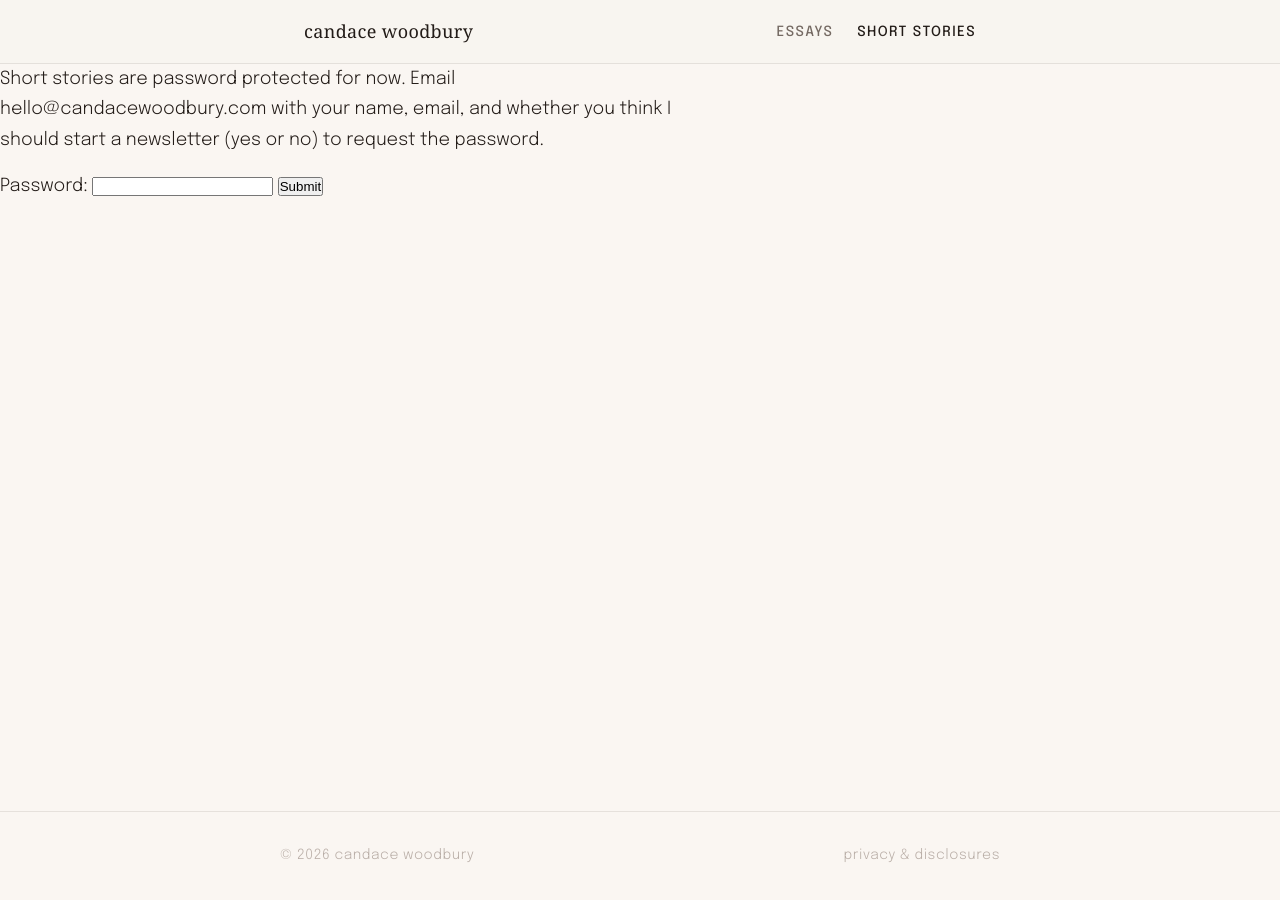
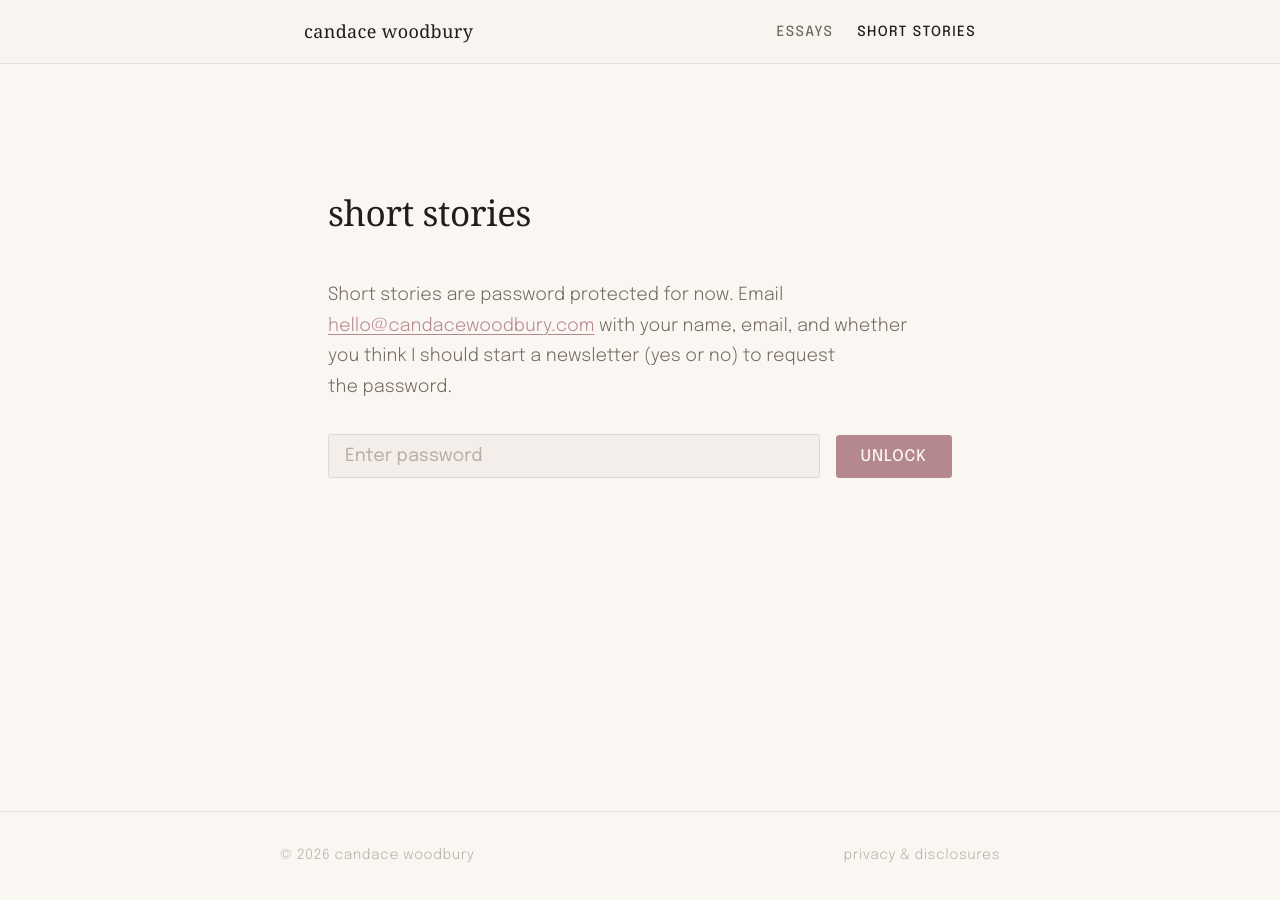
Before and after one commit to candacemonster/candace-woodbury, a Jekyll site: the page built from pages/short-stories.md, in a window 1280 px wide. Built offline with Jekyll 4.4.1, drawn with Linux system fonts in a browser that asks for light colours; some web fonts are replaced.

Commit message:
css updates

```diff
--- a/_layouts/category.html
+++ b/_layouts/category.html
@@ -2,20 +2,26 @@
 layout: default
 ---
 
+<div class="page-content">
   {% if page.category == 'short-stories' %}
-<div id="password-form">
-  <p>Short stories are password protected for now. Email hello@candacewoodbury.com with your name, email, and whether you think I should start a newsletter (yes or no) to request the password.</p>
-  <form id="password-form-el">
-    <label for="password">Password:</label>
-    <input type="password" id="password">
-    <button type="submit">Submit</button>
+    <div id="password-form" class="password-protection">
+      <h1 class="page-title">{{ page.title }}</h1>
+      <p class="password-message">Short stories are password protected for now. Email <a href="mailto:hello@candacewoodbury.com">hello@candacewoodbury.com</a> with your name, email, and whether you think I should start a newsletter (yes or no) to request the password.</p>
+      <form id="password-form-el" class="password-form">
+        <div class="password-input-group">
+          <input type="password" id="password" placeholder="Enter password" required>
+          <button type="submit" class="password-submit">Unlock</button>
+        </div>
       </form>
     </div>
-<div id="content" style="display:none">
-  <h1>{{ page.title }}</h1>
-  <ul>
+    <div id="content" class="category-content" hidden>
+      <h1 class="page-title">{{ page.title }}</h1>
+      <ul class="post-list">
       {% for post in site.categories[page.category] %}
-    <li><a href="{{ post.url }}">{{ post.title }}</a></li>
+        <li>
+          <span class="post-date">{{ post.date | date: "%b %d, %Y" }}</span>
+          <a href="{{ post.url }}">{{ post.title }}</a>
+        </li>
       {% endfor %}
       </ul>
     </div>
@@ -23,19 +29,30 @@ layout: default
       document.getElementById('password-form-el').addEventListener('submit', function(e) {
         e.preventDefault();
         var password = document.getElementById('password').value;
-    if (password === 'password') { // replace with actual password
-      document.getElementById('password-form').style.display = 'none';
-      document.getElementById('content').style.display = 'block';
+        if (password === 'password') {
+          document.getElementById('password-form').hidden = true;
+          document.getElementById('content').hidden = false;
+          sessionStorage.setItem('short-stories-unlocked', 'true');
         } else {
-      alert('Incorrect password');
+          alert('Incorrect password. Try again.');
+          document.getElementById('password').value = '';
         }
       });
+      // Check if already unlocked in this session
+      if (sessionStorage.getItem('short-stories-unlocked') === 'true') {
+        document.getElementById('password-form').hidden = true;
+        document.getElementById('content').hidden = false;
+      }
     </script>
   {% else %}
-<h1>{{ page.title }}</h1>
-<ul>
+    <h1 class="page-title">{{ page.title }}</h1>
+    <ul class="post-list">
     {% for post in site.categories[page.category] %}
-  <li><a href="{{ post.url }}">{{ post.title }}</a></li>
+      <li>
+        <span class="post-date">{{ post.date | date: "%b %d, %Y" }}</span>
+        <a href="{{ post.url }}">{{ post.title }}</a>
+      </li>
     {% endfor %}
     </ul>
   {% endif %}
+</div>
--- a/assets/css/style.css
+++ b/assets/css/style.css
@@ -519,6 +519,85 @@ sup {
   border: 0;
 }
 
+/* ─── Category Pages (Essays, Short Stories) ───────────────────── */
+.password-protection {
+  padding: clamp(var(--space-8), 6vw, var(--space-16)) var(--space-6);
+  max-width: var(--content-default);
+  margin-inline: auto;
+}
+
+.password-message {
+  font-size: var(--text-base);
+  color: var(--color-text-muted);
+  margin-bottom: var(--space-8);
+  max-width: 60ch;
+  line-height: 1.7;
+}
+
+.password-form {
+  margin-top: var(--space-8);
+}
+
+.password-input-group {
+  display: flex;
+  gap: var(--space-4);
+  flex-wrap: wrap;
+  align-items: center;
+}
+
+.password-input-group input {
+  flex: 1;
+  min-width: 200px;
+  padding: var(--space-3) var(--space-4);
+  font-family: var(--font-body);
+  font-size: var(--text-base);
+  color: var(--color-text);
+  background-color: var(--color-surface);
+  border: 1px solid var(--color-border);
+  border-radius: var(--radius-sm);
+  transition: border-color var(--transition), background-color var(--transition);
+}
+
+.password-input-group input:focus {
+  outline: none;
+  border-color: var(--color-accent);
+  background-color: var(--color-bg);
+}
+
+.password-input-group input::placeholder {
+  color: var(--color-text-faint);
+}
+
+.password-submit {
+  padding: var(--space-3) var(--space-6);
+  font-family: var(--font-body);
+  font-size: var(--text-sm);
+  font-weight: 500;
+  letter-spacing: 0.06em;
+  text-transform: uppercase;
+  color: var(--color-bg);
+  background-color: var(--color-accent);
+  border: 1px solid var(--color-accent);
+  border-radius: var(--radius-sm);
+  cursor: pointer;
+  transition: all var(--transition);
+  white-space: nowrap;
+}
+
+.password-submit:hover {
+  background-color: var(--color-accent-hover);
+  border-color: var(--color-accent-hover);
+}
+
+.password-submit:focus-visible {
+  outline: 2px solid var(--color-accent);
+  outline-offset: 2px;
+}
+
+.password-submit:active {
+  transform: scale(0.98);
+}
+
 /* ─── Mobile ────────────────────────────────────────────────────── */
 @media (max-width: 640px) {
   .site-nav {
@@ -534,5 +613,19 @@ sup {
   .post-date {
     display: block;
     margin-bottom: var(--space-1);
+    font-size: var(--text-xs);
+  }
+  .password-input-group {
+    flex-direction: column;
+  }
+  .password-input-group input {
+    min-width: unset;
+    width: 100%;
+  }
+  .password-submit {
+    width: 100%;
+  }
+  .password-message {
+    font-size: var(--text-base);
   }
 }
```
Lines whose indentation alone changed are shown as unchanged.
